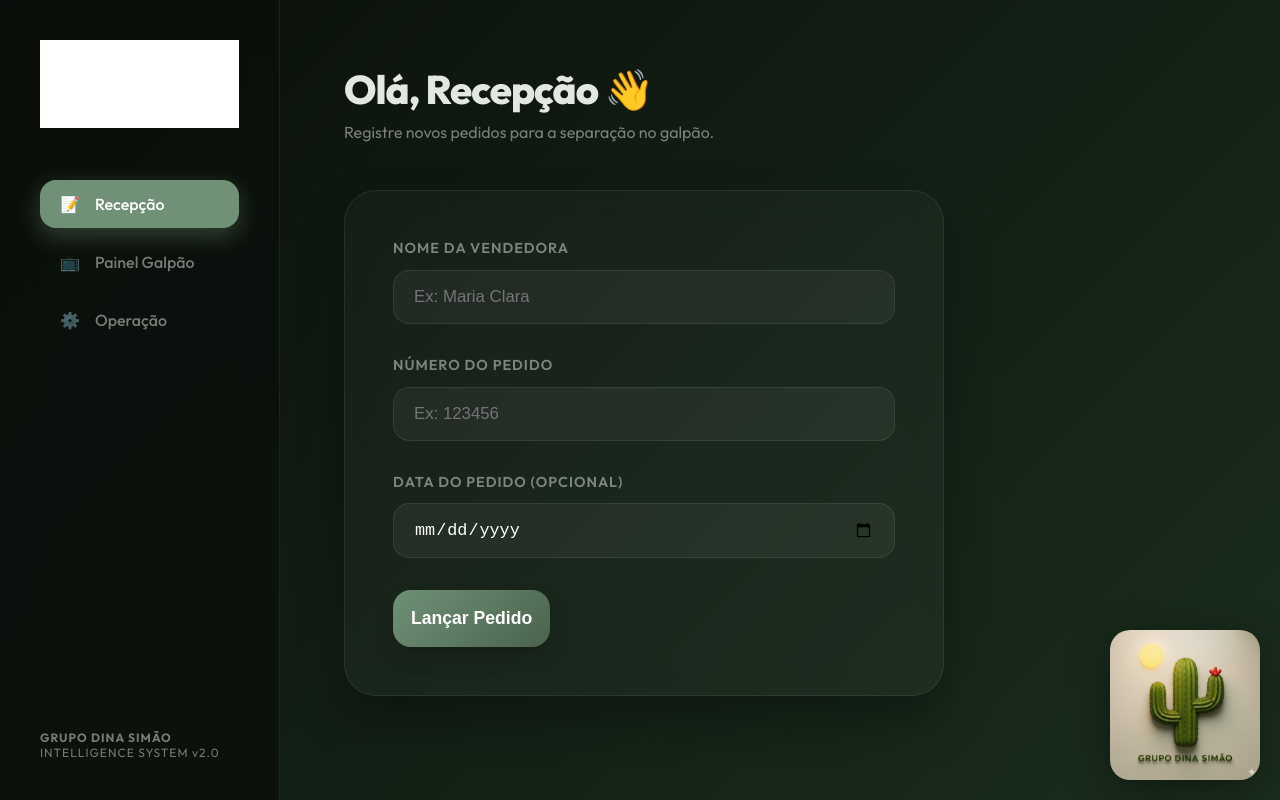
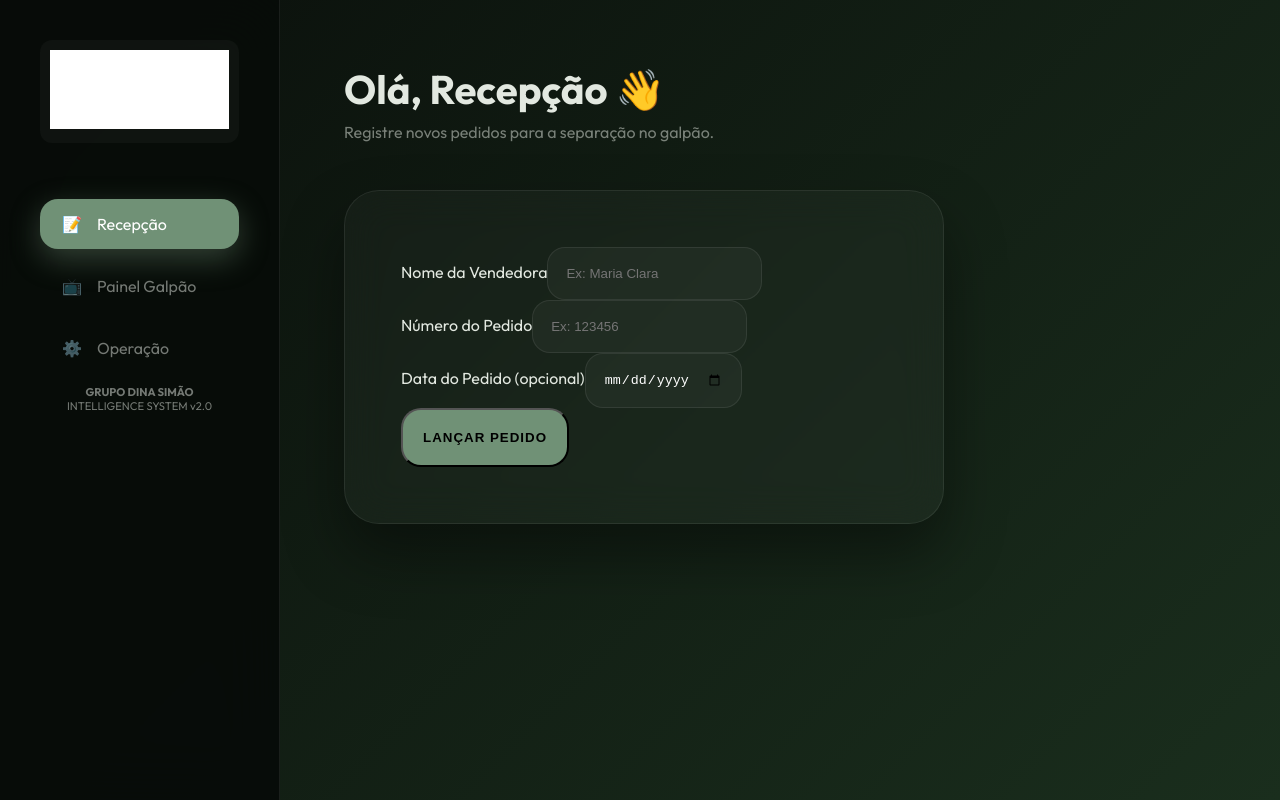
Before and after one commit to jataidesja-hub/boticario-smart-system, a Next.js app: page / in a window 1280 px wide. Built offline with nearby package versions, Linux system fonts and the light colour scheme.

Commit message:
Fix: Perfect Splash alignment + White Logo fix + Dark UI

```diff
--- a/app/globals.css
+++ b/app/globals.css
@@ -8,6 +8,8 @@
   --text-main: #e2e8e0;
   --text-dim: rgba(226, 232, 224, 0.5);
   --sidebar-width: 280px;
+  --beige-splash: #e3e1d5;
+  /* Tom bege exato do fundo do cacto */
 }
 
 * {
@@ -22,15 +24,13 @@ body {
   background: var(--bg-gradient);
   background-attachment: fixed;
   min-height: 100vh;
-  overflow-x: hidden;
 }
 
-/* Splash Screen Imersiva */
+/* Splash Screen Perfeita (Sem bordas brancas) */
 .splash-container {
   position: fixed;
   inset: 0;
-  background: #e6e4dc;
-  /* Cor exata do fundo da imagem do cacto */
+  background: var(--beige-splash);
   display: flex;
   justify-content: center;
   align-items: center;
@@ -42,234 +42,117 @@ body {
   width: 100%;
   height: 100%;
   object-fit: contain;
-  transition: all 1s cubic-bezier(0.7, 0, 0.3, 1);
+  background: var(--beige-splash);
 }
 
 .app-loaded .splash-container {
-  background: transparent;
+  opacity: 0;
   pointer-events: none;
+  transform: scale(1.1);
 }
 
 .app-loaded .splash-logo {
   position: fixed;
   width: 150px;
   height: 150px;
-  bottom: 20px;
-  right: 20px;
+  bottom: 25px;
+  right: 25px;
   object-fit: cover;
   border-radius: 20px;
-  box-shadow: 0 10px 40px rgba(0, 0, 0, 0.4);
+  box-shadow: 0 15px 45px rgba(0, 0, 0, 0.5);
   z-index: 1000;
+  animation: float 3s ease-in-out infinite;
 }
 
-/* Sidebar Ultra Moderna */
+@keyframes float {
+
+  0%,
+  100% {
+    transform: translateY(0);
+  }
+
+  50% {
+    transform: translateY(-10px);
+  }
+}
+
+/* Sidebar Dark Mode Premium */
 .sidebar {
   width: var(--sidebar-width);
   height: 100vh;
   position: fixed;
-  left: 0;
-  top: 0;
-  background: rgba(10, 15, 11, 0.8);
-  backdrop-filter: blur(20px);
+  background: rgba(8, 12, 9, 0.95);
+  backdrop-filter: blur(30px);
   border-right: 1px solid var(--glass-border);
   padding: 2.5rem;
-  display: flex;
-  flex-direction: column;
   z-index: 100;
+}
+
+.logo-area {
+  margin-bottom: 3.5rem;
+  padding: 10px;
+  border-radius: 12px;
+  background: rgba(255, 255, 255, 0.03);
 }
 
 .logo-area img {
   width: 100%;
-  margin-bottom: 3rem;
-  filter: drop-shadow(0 0 10px var(--primary-glow));
+  /* Filtro para deixar a logo visível e tirar o fundo branco */
+  mix-blend-mode: lighten;
 }
 
 .nav-item {
   color: var(--text-dim);
-  padding: 14px 20px;
-  border-radius: 16px;
+  padding: 15px 22px;
+  border-radius: 18px;
   text-decoration: none;
-  margin-bottom: 10px;
+  margin-bottom: 12px;
   display: flex;
   align-items: center;
   gap: 15px;
-  font-weight: 500;
-  transition: all 0.4s cubic-bezier(0.175, 0.885, 0.32, 1.275);
+  transition: 0.3s;
 }
 
 .nav-item:hover {
   background: var(--glass);
   color: white;
-  transform: translateX(8px);
 }
 
 .nav-item.active {
   background: var(--primary);
   color: white;
-  box-shadow: 0 8px 25px var(--primary-glow);
+  box-shadow: 0 10px 30px var(--primary-glow);
 }
 
-/* Main Content Area */
+/* Main UI */
 .main-content {
   margin-left: var(--sidebar-width);
   padding: 4rem;
-  max-width: 1400px;
 }
 
 .glass-card {
   background: var(--glass);
-  backdrop-filter: blur(15px);
+  backdrop-filter: blur(20px);
   border: 1px solid var(--glass-border);
-  border-radius: 32px;
-  padding: 3rem;
-  box-shadow: 0 25px 50px rgba(0, 0, 0, 0.3);
-  animation: slideUp 0.6s ease-out;
-}
-
-@keyframes slideUp {
-  from {
-    opacity: 0;
-    transform: translateY(20px);
-  }
-
-  to {
-    opacity: 1;
-    transform: translateY(0);
-  }
-}
-
-/* Títulos Premium */
-h1 {
-  font-size: 2.8rem;
-  font-weight: 800;
-  margin-bottom: 1rem;
-  letter-spacing: -1px;
-}
-
-/* Forms e Inputs */
-.input-group {
-  margin-bottom: 2rem;
-}
-
-label {
-  display: block;
-  margin-bottom: 0.8rem;
-  font-weight: 600;
-  color: var(--text-dim);
-  font-size: 0.9rem;
-  text-transform: uppercase;
-  letter-spacing: 1px;
+  border-radius: 35px;
+  padding: 3.5rem;
+  box-shadow: 0 30px 60px rgba(0, 0, 0, 0.4);
 }
 
 input,
 select {
-  width: 100%;
-  padding: 16px 20px;
-  background: rgba(255, 255, 255, 0.05);
+  background: rgba(255, 255, 255, 0.04);
   border: 1px solid var(--glass-border);
-  border-radius: 16px;
+  padding: 18px;
+  border-radius: 18px;
   color: white;
-  font-size: 1.05rem;
-  transition: all 0.3s;
 }
 
-input:focus,
-select:focus {
-  outline: none;
-  border-color: var(--primary);
-  background: rgba(255, 255, 255, 0.08);
-  box-shadow: 0 0 20px var(--primary-glow);
+.btn-primary {
+  background: var(--primary);
+  padding: 20px;
+  border-radius: 20px;
+  font-weight: 800;
+  text-transform: uppercase;
+  letter-spacing: 1px;
 }
-
-/* Botão de Impacto */
-.btn-primary {
-  background: linear-gradient(135deg, var(--primary) 0%, #4a634e 100%);
-  color: white;
-  border: none;
-  padding: 18px;
-  border-radius: 18px;
-  font-weight: 700;
-  font-size: 1.1rem;
-  cursor: pointer;
-  transition: all 0.3s;
-  box-shadow: 0 10px 20px rgba(0, 0, 0, 0.2);
-}
-
-.btn-primary:hover {
-  transform: translateY(-3px);
-  box-shadow: 0 15px 30px var(--primary-glow);
-  filter: brightness(1.1);
-}
-
-/* Tabelas */
-.table-container {
-  overflow-x: auto;
-  margin-top: 1rem;
-}
-
-table {
-  width: 100%;
-  border-collapse: separate;
-  border-spacing: 0 8px;
-}
-
-th {
-  text-align: left;
-  padding: 1.5rem;
-  color: var(--text-dim);
-  font-size: 0.8rem;
-  text-transform: uppercase;
-  letter-spacing: 1.5px;
-}
-
-td {
-  padding: 1.5rem;
-  background: rgba(255, 255, 255, 0.02);
-  border-top: 1px solid var(--glass-border);
-  border-bottom: 1px solid var(--glass-border);
-}
-
-td:first-child {
-  border-left: 1px solid var(--glass-border);
-  border-radius: 16px 0 0 16px;
-}
-
-td:last-child {
-  border-right: 1px solid var(--glass-border);
-  border-radius: 0 16px 16px 0;
-}
-
-tr:hover td {
-  background: rgba(255, 255, 255, 0.05);
-}
-
-.tag {
-  padding: 6px 14px;
-  border-radius: 10px;
-  font-weight: 700;
-  font-size: 0.75rem;
-}
-
-.tag-waiting {
-  background: rgba(241, 196, 15, 0.1);
-  color: #f1c40f;
-  border: 1px solid rgba(241, 196, 15, 0.3);
-}
-
-.tag-separation {
-  background: rgba(52, 152, 219, 0.1);
-  color: #3498db;
-  border: 1px solid rgba(52, 152, 219, 0.3);
-}
-
-.tag-billing {
-  background: rgba(155, 89, 182, 0.1);
-  color: #9b59b6;
-  border: 1px solid rgba(155, 89, 182, 0.3);
-}
-
-.tag-done {
-  background: rgba(39, 174, 96, 0.1);
-  color: #2ecc71;
-  border: 1px solid rgba(39, 174, 96, 0.3);
-}
--- a/components/Sidebar.js
+++ b/components/Sidebar.js
@@ -13,11 +13,14 @@ export default function Sidebar() {
 
     return (
         <aside className="sidebar">
-            <div className="logo-area" style={{ textAlign: 'center' }}>
+            <div className="logo-area">
                 <img
                     src="/boticario-verde.png"
                     alt="O Boticário"
-                    style={{ width: '100%', borderRadius: '0', filter: 'brightness(0) invert(1)' }}
+                    style={{
+                        width: '100%',
+                        filter: 'brightness(0) invert(1)' // Força a logo a ficar branca e nítida
+                    }}
                 />
             </div>
 
@@ -34,7 +37,7 @@ export default function Sidebar() {
                 ))}
             </nav>
 
-            <div style={{ marginTop: 'auto', fontSize: '0.75rem', color: 'var(--text-dim)', letterSpacing: '1px' }}>
+            <div style={{ marginTop: 'auto', fontSize: '0.7rem', color: 'var(--text-dim)', textAlign: 'center' }}>
                 <strong>GRUPO DINA SIMÃO</strong><br />
                 INTELLIGENCE SYSTEM v2.0
             </div>
```
